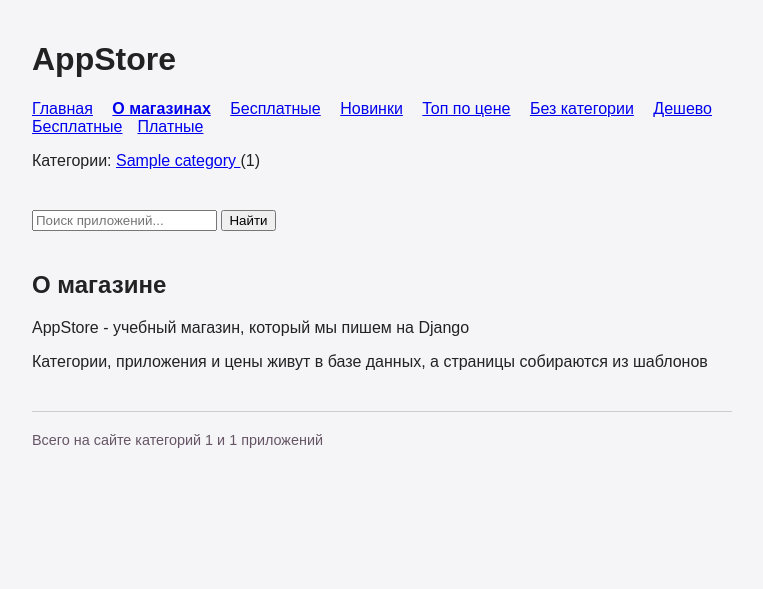
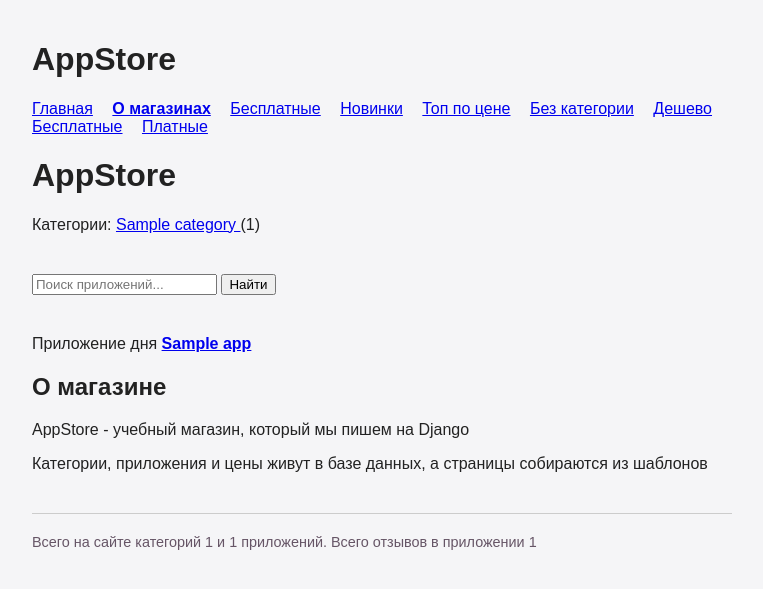
Before and after one commit to zere-codes/appstore, a Django app: page /about/ in a window 1280 px wide. Shown: the top 589 px of the page, without its empty margins (258-1021 px from the left). Run offline with Django 5.2, Linux system fonts and the light colour scheme; tables that the repository leaves empty hold one stand-in row (values such as "Sample post").

Commit message:
before 21.09

```diff
--- a/main/context_processors.py
+++ b/main/context_processors.py
@@ -1,15 +1,20 @@
 from django.db.models import Count
-from .models import App, Category
+from .models import App, Category, Review
 
 
 def store_menu(request):
     categories = list(
         Category.objects
-        .annotate(apps_count=Count('app'))
+        .annotate(apps_count=Count('app')).filter(apps_count__gt =0)
         .order_by('name')
     )
+    featured = App.objects.order_by('-price').first()
+
+
     return {
         'categories': categories,
         'apps_total': App.objects.count(),
         'categories_total': len(categories),
+        'reviews_total': Review.objects.count(),
+        'featured': featured,
     }
--- a/main/static/main/style.css
+++ b/main/static/main/style.css
@@ -38,6 +38,11 @@
     text-decorations:underline;
 }
 
+.menu a.active{
+    font-weight: bold;
+    text-decorations:underline;
+}
+
 footer {
     margin-top: 40px;
     padding-top: 20px;
--- a/main/templates/main/base.html
+++ b/main/templates/main/base.html
@@ -10,59 +10,79 @@
 </head>
 <body>
     <h1>AppStore</h1>
-    <nav>
+    <nav class = 'menu'>
       <a href="{%url 'main:index' %}"
-        {% if request.path == ''%}
-        style="font-weight: bold" {% endif %}>Главная</a>
+
+        {% if request.resolver_match.url_name == 'index' and request.resolver_match.kwargs.index == index %}class="active"{% endif %}>
+
+      Главная</a>
 
         <a href="{%url 'main:about' %}"
-        {% if request.path == '/about/'%}
-        style="font-weight: bold" {% endif %}>О магазинах</a>
+
+        {% if request.resolver_match.url_name == 'about' and request.resolver_match.kwargs.free == free %}class="active"{% endif %}>
+
+        О магазинах</a>
 
       <a href="{%url 'main:free' %}"
-        {% if request.path == '/free/'%}
-        style="font-weight: bold" {% endif %}>Бесплатные</a>
+
+        {% if request.resolver_match.url_name == 'free' and request.resolver_match.kwargs.free == free %}class="active"{% endif %}>
+
+
+        Бесплатные</a>
 
         <a href="{%url 'main:new' %}"
-        {% if request.path == '/new/'%}
-        style="font-weight: bold" {% endif %}>Новинки</a>
+
+        {% if request.resolver_match.url_name == 'new' and request.resolver_match.kwargs.new == new %}class="active"{% endif %}>
+
+        Новинки</a>
 
         <a href="{%url 'main:top' %}"
-        {% if request.path == '/top/'%}
-        style="font-weight: bold" {% endif %}>Топ по цене</a>
+
+        {% if request.resolver_match.url_name == 'top' and request.resolver_match.kwargs.top == top %}class="active"{% endif %}>
+
+        Топ по цене</a>
 
         <a href="{%url 'main:nocategory' %}"
-        {% if request.path == '/nocategory/'%}
-        style="font-weight: bold" {% endif %}>Без категории</a>
+
+        {% if request.resolver_match.url_name == 'nocategory' and request.resolver_match.kwargs.nocategory == nocategory %}class="active"{% endif %}>
+
+    Без категории</a>
 
         <a href="{%url 'main:cheap' %}"
-        {% if request.path == '/cheap/'%}
-        style="font-weight: bold" {% endif %}>Дешево</a>
-<a href="{% url 'main:free_apps' %}"{% if request.path == '/free_apps/' %} class="active"{% endif %}>Бесплатные</a><a href="{% url 'main:paid_apps' %}"{% if request.path == '/paid_apps/' %} class="active"{% endif %}>Платные</a>
+
+        {% if request.resolver_match.url_name == 'cheap' and request.resolver_match.kwargs.cheap == cheap %}class="active"{% endif %}>
+
+        Дешево</a>
+        <a href="{% url 'main:free_apps' %}"
+
+           {% if request.resolver_match.url_name == 'free_apps' and request.resolver_match.kwargs.free_apps == free_apps %}class="active"{% endif %}>
+
+        Бесплатные</a>
+        <a href="{% url 'main:paid_apps' %}"
+       {% if request.resolver_match.url_name == 'paid_apps' and request.resolver_match.kwargs.paid_apps == paid_apps %}class="active"{% endif %}>
+
+        Платные</a>
+
 
     </nav>
 
-   <p class="categories-nav">
-        Категории:
-        {% for category in categories %}
-            <a href="{% url 'main:category' category.id %}"
-               {% if request.resolver_match.url_name == 'category' and request.resolver_match.kwargs.category_id == category.id %}class="active"{% endif %}>
-                {{ category.name }}
-            </a>
-            ({{ category.apps_count }}){% if not forloop.last %} · {% endif %}
-        {% empty %}
-            пока нет
-        {% endfor %}
-    </p>
+    <p> {% include 'main/categories_nav.html' %} </p>
+
 
    <form method="GET" action="{% url 'main:index' %}">
     <input type="text" name="q" placeholder="Поиск приложений..." value="{{ q }}">
 
     <button type="submit">Найти</button>
 </form>
+
+     {%if featured %}
+        <p>Приложение дня <strong><a href="{% url 'main:app_detail' featured.id %}">{{featured.name}}</a></strong></p>
+    {% endif %}
     {% block content %}{% endblock %}
 
-     <footer>Всего на сайте категорий {{categories_total}} и {{apps_total}} приложений</footer>
+     <footer>Всего на сайте категорий {{categories_total}} и {{apps_total}} приложений.
+         Всего отзывов в приложении {{reviews_total}}</footer>
+
 
 </body>
 </html>
--- /dev/null
+++ b/main/templates/main/categories_nav.html
@@ -0,0 +1,34 @@
+{% load static %}
+
+
+<!DOCTYPE html>
+<html lang="ru">
+<head>
+    <meta charset="UTF-8">
+    <link rel="stylesheet" href="{% static 'main/style.css' %}"   >
+
+</head>
+<body>
+    <h1>AppStore</h1>
+
+   <p class="categories-nav">
+        Категории:
+        {% for category in categories %}
+            <a href="{% url 'main:category' category.id %}"
+               {% if request.resolver_match.url_name == 'category' and request.resolver_match.kwargs.category_id == category.id %}class="active"{% endif %}>
+                {{ category.name }}
+            </a>
+            ({{ category.apps_count }}){% if not forloop.last %} · {% endif %}
+        {% empty %}
+            пока нет
+        {% endfor %}
+    </p>
+
+
+
+ {% block content %}{% endblock %}
+
+
+
+</body>
+</html>
--- a/main/templates/main/index.html
+++ b/main/templates/main/index.html
@@ -7,9 +7,7 @@
 
 
 
-    {%if featured %}
-        <p>Приложение дня <strong><a href="{% url 'main:app_detail' featured.id %}">{{featured.name}}</a></strong></p>
-    {% endif %}
+
 <h2>Приложения в магазине</h2>
 
 <p>
--- a/main/views.py
+++ b/main/views.py
@@ -27,7 +27,7 @@
         apps = App.objects.all()
 
     apps = apps.order_by(SORTS.get(sort, '-created_at'))
-    featured = App.objects.order_by('-price').first()
+
     categories = Category.objects.all()
 
     paginator = Paginator(apps, 3)
@@ -38,7 +38,7 @@
         'q': q,
         'sort': sort,
         'page_obj': page_obj,
-        'featured': featured,
+
     })
 
 
```
